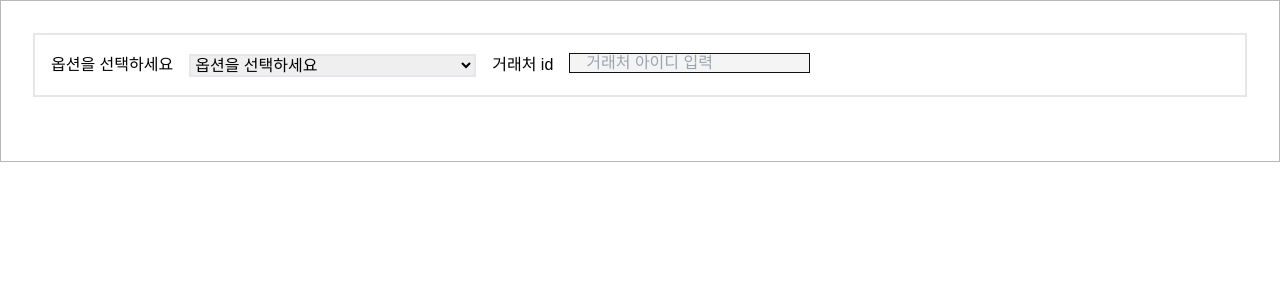
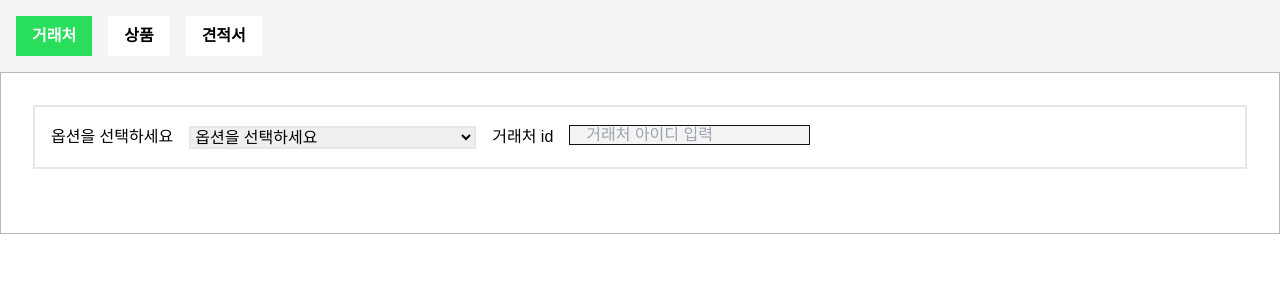
Before and after one commit to Web5rder/Web5rder-FE, a Next.js app: page /admin in a window 1280 px wide. Shown: the top 300 px of the page. Built offline with nearby package versions, Linux system fonts and the light colour scheme.

Commit message:
✨[관리자]: 관리자 Header 추가

```diff
--- a/src/app/(route)/admin/page.tsx
+++ b/src/app/(route)/admin/page.tsx
@@ -1,12 +1,27 @@
-import AdminContainer from '@/app/components/admin/container/AdminContainer';
+import AdminHeader from '@/app/components/admin/AdminHeader';
+import ClientContainer from '@/app/components/admin/container/ClientContainer';
 
-export default function Admin() {
+export default function AdminPage({ searchParams }: AdminPageProps) {
+  const activePage = searchParams.page || 'client';
+
+  const renderActivePage = () => {
+    switch (activePage) {
+      case 'client':
+        return <ClientContainer />;
+      case 'product':
+        return <div />;
+      case 'quotation':
+        return <div />;
+      default:
+        return null;
+    }
+  };
+
   return (
     <section>
+      <AdminHeader isActive={activePage} />
       <div className="bg-white w-full h-full flex relative">
-        <div className="flex flex-col w-full">
-          <AdminContainer />
-        </div>
+        <div className="flex flex-col w-full">{renderActivePage()}</div>
       </div>
     </section>
   );
--- a/src/app/_types/admin.ts
+++ b/src/app/_types/admin.ts
@@ -1,3 +1,11 @@
+interface AdminHeaderProps {
+  isActive: string;
+}
+
+interface AdminPageProps {
+  searchParams: { page: string };
+}
+
 interface ClientIdProps {
   clientId: string;
 }
--- /dev/null
+++ b/src/app/components/admin/AdminHeader.tsx
@@ -0,0 +1,38 @@
+'use client';
+
+import { ADMIN_TEXT } from '@/app/constants/admin';
+import { useRouter } from 'next/navigation';
+import React from 'react';
+
+export default function AdminHeader({ isActive }: AdminHeaderProps) {
+  const router = useRouter();
+
+  const handleActiveChange = (page: string) => {
+    router.push(`?page=${page}`);
+  };
+
+  return (
+    <header className="bg-gray-0 p-4 flex justify-between items-center">
+      <div className="flex gap-4">
+        <div
+          className={`px-4 py-2 font-extrabold cursor-pointer ${isActive === 'client' ? 'bg-primary-1 text-white' : 'bg-white'}`}
+          onClick={() => handleActiveChange('client')}
+        >
+          {ADMIN_TEXT[0]}
+        </div>
+        <div
+          className={`px-4 py-2 font-extrabold cursor-pointer ${isActive === 'product' ? 'bg-primary-1 text-white' : 'bg-white'}`}
+          onClick={() => handleActiveChange('product')}
+        >
+          {ADMIN_TEXT[1]}
+        </div>
+        <div
+          className={`px-4 py-2 font-extrabold cursor-pointer ${isActive === 'quotation' ? 'bg-primary-1 text-white' : 'bg-white'}`}
+          onClick={() => handleActiveChange('quotation')}
+        >
+          {ADMIN_TEXT[2]}
+        </div>
+      </div>
+    </header>
+  );
+}
--- a/src/app/components/admin/container/AdminContainer.tsx
+++ b/src/app/components/admin/container/ClientContainer.tsx
@@ -11,7 +11,7 @@ import SetRegion from '../clients/SetRegion';
 import Input from '../../common/Input';
 import { INPUT_TEXT, OPTION_TEXT } from '@/app/constants/admin';
 
-export default function AdminContainer() {
+export default function ClientContainer() {
   const [state, setState] = useState({
     clientId: '',
     selectedOption: '',
--- a/src/app/constants/admin.ts
+++ b/src/app/constants/admin.ts
@@ -1,3 +1,5 @@
+export const ADMIN_TEXT = ['거래처', ' 상품', '견적서'];
+
 export const OPTION_TEXT = [
   '옵션을 선택하세요',
   '거래처 견적서 조회',
```
